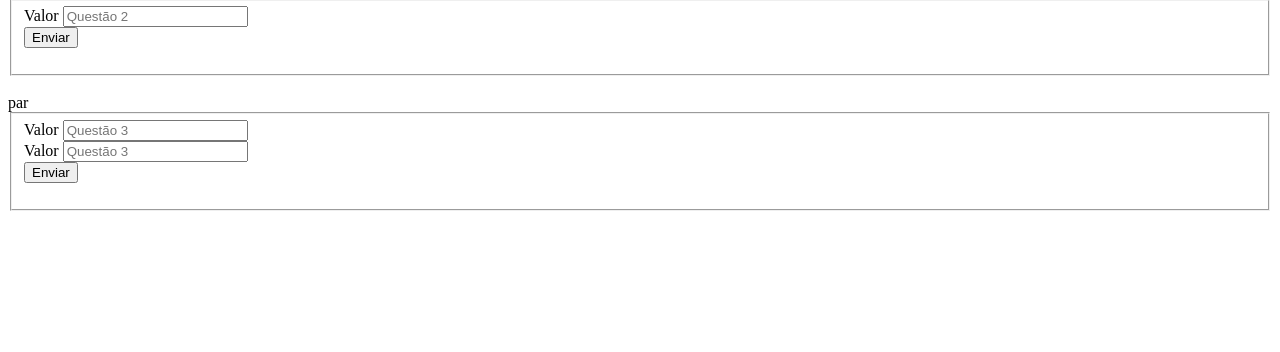
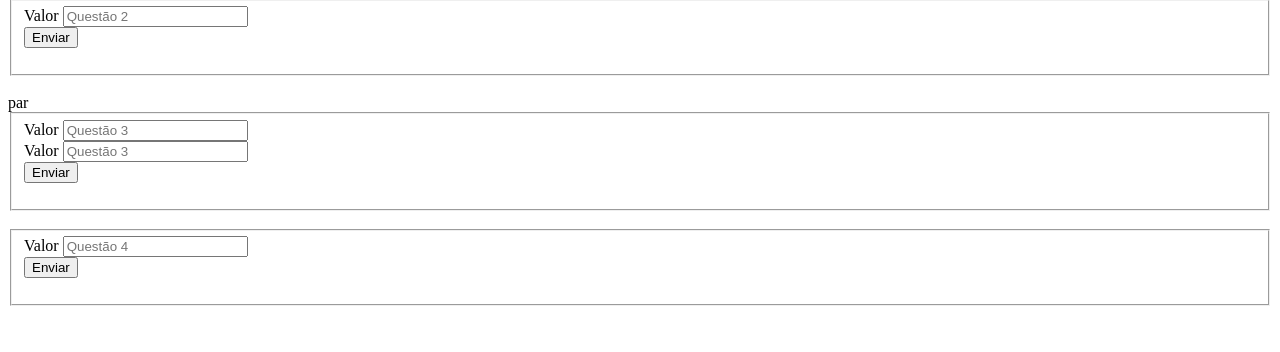
Before and after one commit to moreiraian/htdocs, a PHP site: page /lista_2/lista2.php in a window 1280 px wide. Shown: the part 123-475 px from the top of the page. Run offline with PHP 8.4, Linux system fonts and the light colour scheme.

Commit message:
tentando o 4

```diff
--- a/aula04/listar.php
+++ b/aula04/listar.php
@@ -36,6 +36,9 @@
                 "imagem"=> "#"
                 ),
                 );
+
+                # insere o elemento em uma posição do array
+                array_push($lista,$array)
               ?>
             <tr>
             <!-- Estrutura de repetição -->
--- a/lista_2/lista2.php
+++ b/lista_2/lista2.php
@@ -83,8 +83,36 @@
                 echo "Múltiplos";
                 else
                 echo "Não são múltiplos" ;};
+                ?>
 
+         </div>
+                <!-- 4 -->
+                <div class="container ">
+                    <fieldset>
+                        <form action="#" method="post">
+                            <div class="form-group">
+                                <label for="id_nome" > Valor </label>
+                                <input type="number" placeholder = "Questão 4" class="form-control"
+                                required id="id_nome" name="valor4">
+                            </div>
+                            <button type="submit" class="btn btn-dark">Enviar</button>
+                        </form>
+                    </fieldset>
+                </div>
+                <br>
+                <div class="container">
+                <?php
+
+                $valor04 =isset($_POST['valor4']) ? $_POST ['valor4'] : 0;
+                if ($valor04 < 0){
+                echo "Negativo";
+                if ($valor04 > 0)
+                echo "Positivo";
+                else
+                echo "Zero";
+            };
                 ?>
+
          </div>
     </body>
     </html>
```
